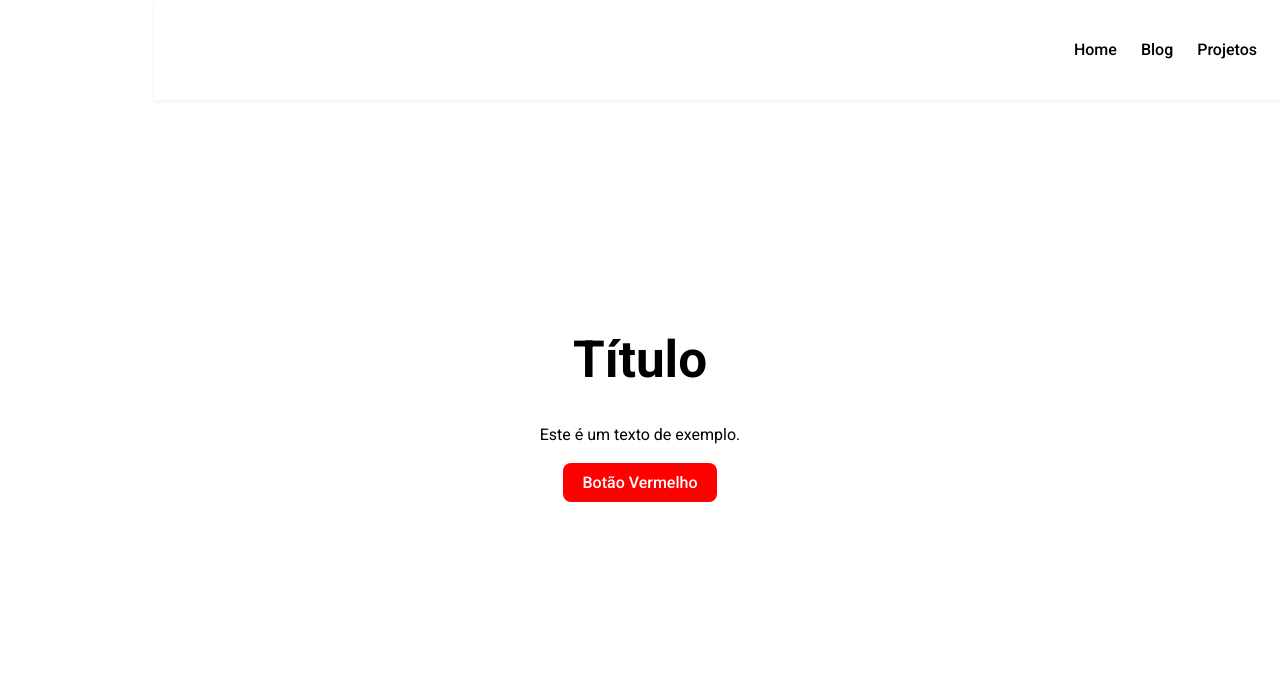
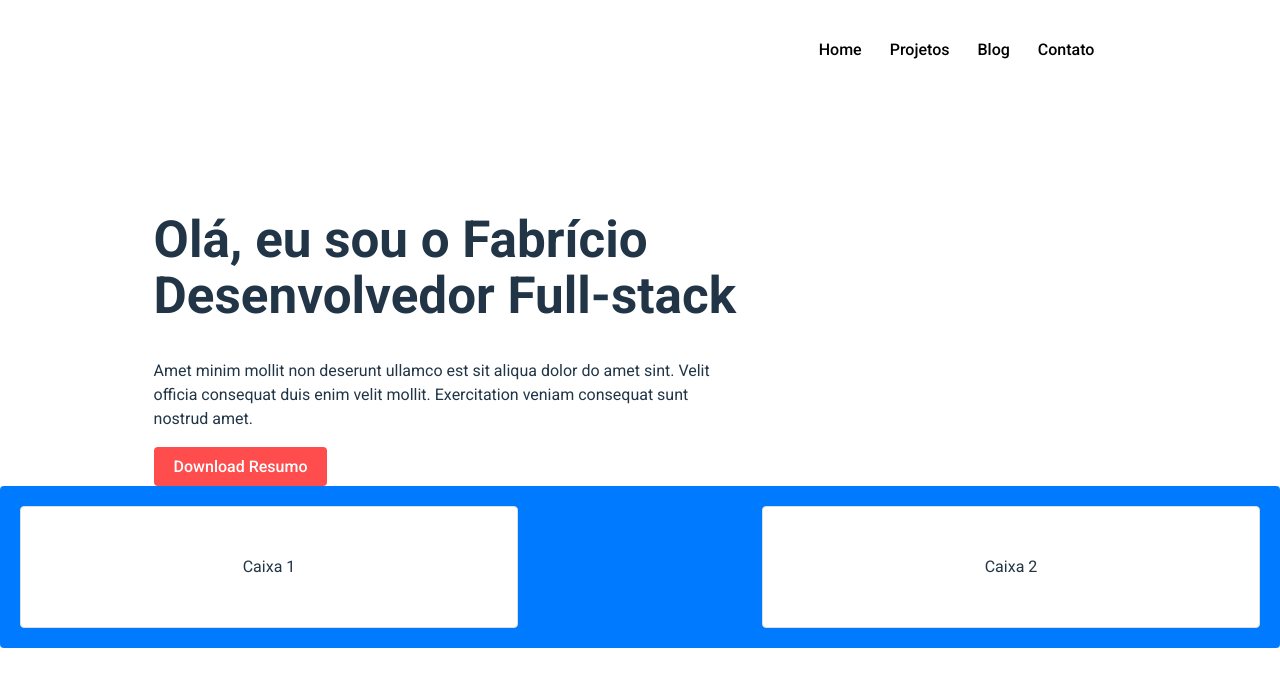
Before and after one commit to Fabricio1358/RID157279_Desafio03, a React (Vite) app in the folder DNC_Desafio_3/: page / in a window 1280 px wide. Shown: the top 686 px of the page. Built offline with nearby package versions, Linux system fonts and the light colour scheme.

Commit message:
Add Blog component and update Home layout; adjust styles and structure

```diff
--- a/DNC_Desafio_3/src/App.css
+++ b/DNC_Desafio_3/src/App.css
@@ -1,8 +1,8 @@
 #root {
   width: 100%;
-  max-width: 1280px;
-  margin: 0 12%;
-  padding: 2rem;
+  max-width: 100%;
+  margin: 0;
+  padding: 2rem 0rem;
   text-align: center;
 }
 
--- /dev/null
+++ b/DNC_Desafio_3/src/components/Blog/blog_Home.css
@@ -0,0 +1,36 @@
+.container {
+    display: flex;
+    flex-direction: column;
+    align-items: center;
+    justify-content: center;
+    padding-top: 60px;
+    max-width: 100%;
+    position: relative;
+    margin: 0;
+    background-color: rgba(0, 123, 255, 1);
+    border-radius: 4px;
+    padding: 20px;
+}
+
+.box-container {
+    display: flex;
+    flex-direction: row;
+    align-items: center;
+    justify-content: space-between;
+    width: 100%;
+    gap: 10px;
+    margin: 0 12%;
+}
+
+.box {
+    display: flex;
+    flex-direction: column;
+    align-items: center;
+    justify-content: center;
+    width: 40%;
+    height: 120px;
+    margin: 0;
+    background-color: white;
+    border: 1px solid #ddd;
+    border-radius: 4px;
+}
--- /dev/null
+++ b/DNC_Desafio_3/src/components/Blog/blog_Home.tsx
@@ -0,0 +1,15 @@
+import React from 'react';
+import './blog_Home.css';
+
+const BlogHome: React.FC = (): JSX.Element => {
+    return (
+        <div className="container">
+            <div className="box-container">
+                <div className="box">Caixa 1</div>
+                <div className="box">Caixa 2</div>
+            </div>
+        </div>
+    );
+};
+
+export default BlogHome;
--- a/DNC_Desafio_3/src/components/Header/header.css
+++ b/DNC_Desafio_3/src/components/Header/header.css
@@ -4,14 +4,13 @@
     align-items: center;
     padding: 0px;
     background-color: #fff;
-    box-shadow: 0 2px 4px rgba(0, 0, 0, 0.05);
     position: fixed;
     width: 100%;
     z-index: 1000;
     top: 0;
     left: 0;
     height: 100px;
-    width: 100%;
+    width: 76%;
     max-width: 1280px;
     margin: 0 12%;
 }
@@ -25,8 +24,8 @@
     margin: 0;
     top: 0;
     margin-left: auto; /* Empurra a lista para a direita */
-    gap: 24px;
-    padding-right: 6em;
+    gap: 28px;
+    padding-right: 2em;
 }
 
 .nav__list {
@@ -38,7 +37,7 @@
     margin: 0;
     top: 0;
     margin-left: auto; /* Empurra a lista para a direita */
-    gap: 24px;
+    gap: 28px;
 }
 .nav__list a {
     margin: 0;
--- a/DNC_Desafio_3/src/components/Header/header.tsx
+++ b/DNC_Desafio_3/src/components/Header/header.tsx
@@ -7,8 +7,8 @@ const Header: React.FC = () => {
             <nav className="nav">
                 <ul className='nav__list'>
                     <li><a href="/home">Home</a></li>
+                    <li><a href="/projects">Projetos</a></li>
                     <li><a href="/blog">Blog</a></li>
-                    <li><a href="/projects">Projetos</a></li>
                     <li><a href="/contact">Contato</a></li>
                 </ul>
             </nav>
--- a/DNC_Desafio_3/src/index.css
+++ b/DNC_Desafio_3/src/index.css
@@ -25,9 +25,10 @@ a:hover {
 }
 
 body {
+  display: flex;
+  flex-direction: column;
   margin: 0;
-  display: flex;
-  place-items: center;
+  padding: 0;
   min-width: 320px;
   min-height: 100vh;
 }
@@ -38,7 +39,6 @@ h1 {
 }
 
 button {
-  border-radius: 8px;
   border: 1px solid transparent;
   padding: 0.6em 1.2em;
   font-size: 1em;
--- a/DNC_Desafio_3/src/pages/Home/Home/home.css
+++ b/DNC_Desafio_3/src/pages/Home/Home/home.css
@@ -1,3 +1,23 @@
-:root {
-    color: #000000;
+.home-margin {
+    margin: 0 12%;
+    max-width: 100%;
 }
+
+.home-container {
+    background-color: white;
+    padding: 0px;
+    margin: 0;
+    margin-top: 180px;
+    text-align: left;
+    width: 60%;
+    position: relative;
+}
+
+.red-button {
+    background-color: rgb(255, 77, 77);
+    color: white;
+    border: none;
+    border-radius: 4px;
+    padding: 10px 20px;
+    cursor: pointer;
+}
--- a/DNC_Desafio_3/src/pages/Home/Home/home.tsx
+++ b/DNC_Desafio_3/src/pages/Home/Home/home.tsx
@@ -1,20 +1,30 @@
-import React, { ReactNode } from 'react'; // Importando o React
-import './home.css'; // Importando o CSS
-import Header from '../../../components/Header/header.tsx'; // Importando o componente Header
+import React from "react";
+import "./home.css";
+import Header from "../../../components/Header/header.tsx";
+import BlogHome from "../../../components/Blog/blog_Home.tsx";
 
-const Home: React.FC = (): JSX.Element => { // Criando o componente Home
-    return (
-        <>
-            <Header/> {/* Renderizando o componente Header */}
-            <div style={{ backgroundColor: 'white', padding: '20px' }}>
-                <h1>Título</h1>
-                <p>Este é um texto de exemplo.</p>
-                <button style={{ backgroundColor: 'red', color: 'white', border: 'none', padding: '10px 20px', cursor: 'pointer' }}>
-                    Botão Vermelho
-                </button>
-            </div>
-        </>
-    );
+const Home: React.FC = (): JSX.Element => {
+  return (
+    <>
+      <Header />
+      <div className="home-margin">
+        <div className="home-container">
+          <h1>
+            Olá, eu sou o Fabrício<br></br>Desenvolvedor Full-stack
+          </h1>
+          <p>
+            Amet minim mollit non deserunt ullamco est sit aliqua dolor do amet
+            sint. Velit officia consequat duis enim velit mollit. Exercitation
+            veniam consequat sunt nostrud amet.
+          </p>
+          <button className="red-button">Download Resumo</button>
+        </div>
+      </div>
+      <div className="no-margin">
+        <BlogHome />
+      </div>
+    </>
+  );
 };
 
-export default Home; // Exportando o componente Home
+export default Home;
```
Also changed, not shown: DNC_Desafio_3/src/components/Blog/blog.css (added), DNC_Desafio_3/src/components/Blog/blog.tsx (added).
